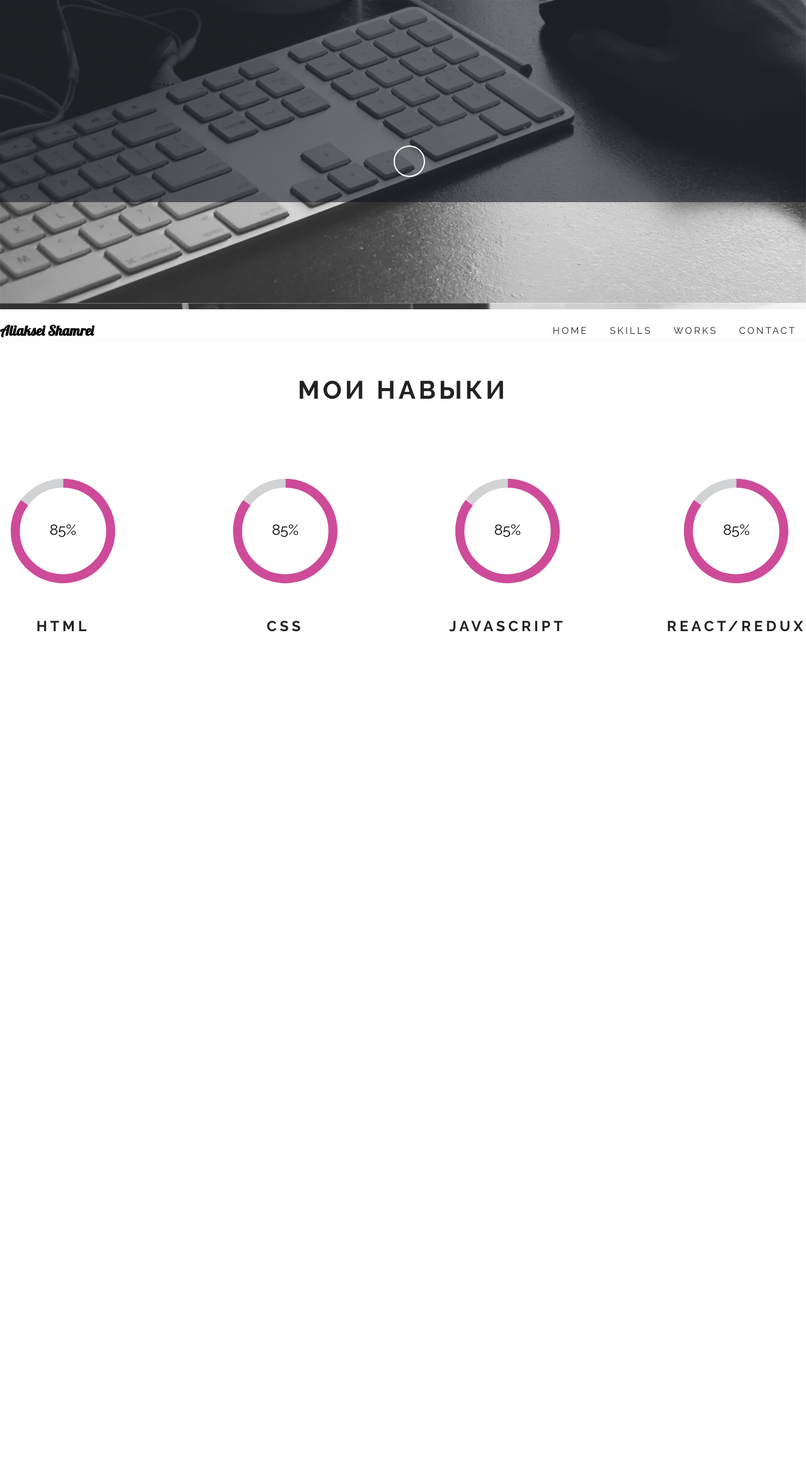
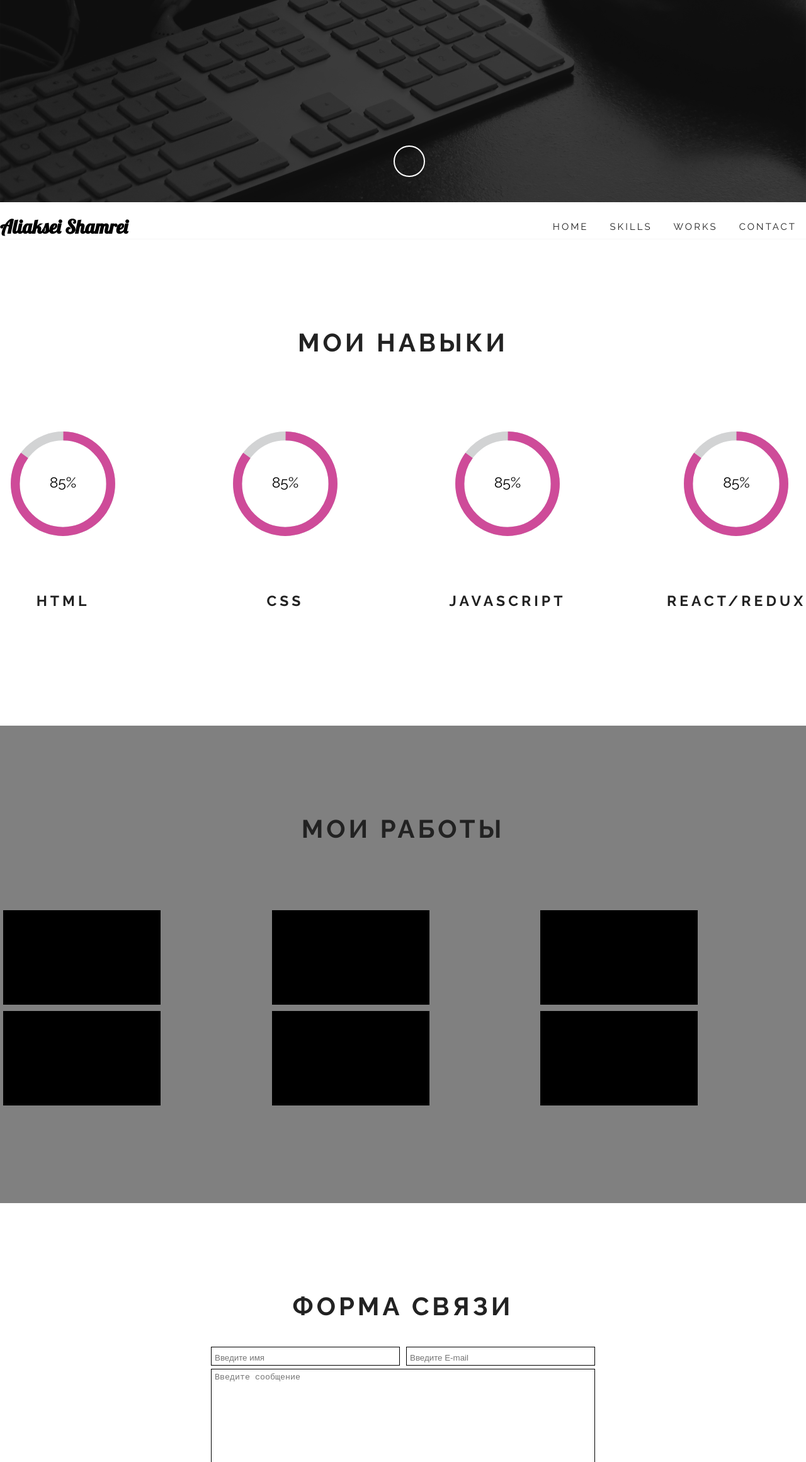
Before and after one commit to shamrei/site-portfolio, a plain HTML site: page index.html in a window 1280 px wide. Shown: the part 479-2800 px from the top of the page at 63% size. Before the commit the page ends 1541 px from the top, so only its background shows below. Drawn offline with Linux system fonts and the light colour scheme.

Commit message:
create 2 seciton

```diff
--- a/css/style.css
+++ b/css/style.css
@@ -1,9 +1,14 @@
     @import url(http://fonts.googleapis.com/css?family=Raleway:400,300,500,700,800);
     @import url(http://fonts.googleapis.com/css?family=Lobster);
+
     * {
         box-sizing: border-box;
         padding: 0;
         margin: 0;
+    }
+
+    .section {
+        padding: 100px 0 150px;
     }
 
     h1,
@@ -15,8 +20,10 @@
         font: 700 40px/1.2 Raleway, sans-serif;
         text-transform: uppercase;
         letter-spacing: 5px;
-        margin: 5px 0 5px;
+        padding-top: 35px;
+        margin: 5px 0 35px;
         color: #222;
+        text-align: center;
     }
 
     .container {
@@ -25,7 +32,7 @@
     }
 
     .header {
-        height: 970px;
+        height: 100vh;
         background-position: 50% 0px;
         background: url(../img/cover.jpg);
         background-color: #222;
@@ -38,6 +45,7 @@
         background-size: cover;
         padding: 0;
         color: #fff;
+        background-blend-mode: overlay;
     }
 
     .header h1 {
@@ -52,7 +60,6 @@
         left: 0;
         position: absolute;
         top: 0;
-        width: 100%;
         z-index: 0;
     }
 
@@ -84,6 +91,7 @@
         letter-spacing: 5px;
         margin: 5px 0 5px;
     }
+
     /* ---------------------------------------------- /*
  *Scroll Down
 /* ---------------------------------------------- */
@@ -122,7 +130,7 @@
     .menu-up {
         border-bottom: 1px solid #f5f5f5;
         position: relative;
-        width: 100%;
+        width: 100vw;
         z-index: 999;
         padding-top: 20px;
     }
@@ -166,18 +174,14 @@
         font-family: Raleway, sans-serif;
         color: #222;
     }
+
+    .navbar-header a {
+        font-size: 30px;
+    }
+
     /* section skills*/
 
-    .skills {
-        padding-top: 50px;
-        padding-bottom: 50px;
-    }
-
-    .section_name {
-        text-align: center;
-        font: 700 40px/1.2 Raleway, sans-serif;
-        text-transform: uppercase;
-    }
+    .skills {}
 
     .level {
         margin-top: 100px;
@@ -197,3 +201,57 @@
         top: -120px;
         font: 23px/1.2 Raleway, sans-serif;
     }
+
+    /*portfolio*/
+    .porfolio {
+        background-color: gray;
+    }
+
+    .portfolio_list {
+        margin-top: 100px;
+        display: grid;
+        grid-template-columns: 1fr 1fr 1fr;
+    }
+
+    .list {
+        margin: 5px;
+        background-color: #000;
+        width: 250px;
+        height: 150px;
+    }
+
+    /*form*/
+
+    .form {
+        display: flex;
+        flex-wrap: wrap;
+        align-items: center;
+        justify-content: center;
+        width: 700px;
+        margin: 0 auto;
+    }
+    .form input{
+        width: 300px;
+        height: 30px;
+        margin: 5px;
+        border: 1px solid #000;
+        padding: 5px 0 0 5px;
+    }
+    .form textarea{
+        height: 150px;
+        width: 610px;
+        resize: none;
+        border: 1px solid #000;
+        padding: 5px 0 5px 5px;
+    }
+    .btn{
+        width: 150px;
+        height: 30px;
+        margin-top: 30px;
+        border: 1px solid #000;
+        background-color: #fff;
+        color: black;
+        font-family: Raleway, "Times New Roman", Times, sans-serif;
+        text-transform: uppercase;
+        font-size: 15px;
+    }
--- a/index.html
+++ b/index.html
@@ -44,9 +44,9 @@
             </div>
             </nav>
         </section>
-        <section class="skills" id="skills">
+        <section class="skills section" id="skills">
             <div class="container">
-                <h2 class="section_name">Мои навыки</h2>
+                <h2>Мои навыки</h2>
                 <div class="level">
                     <div class="level_list">
                         <svg width="200px" height="200px" viewBox="0 0 42 42" class="donut">
@@ -87,6 +87,28 @@
                 </div>
             </div>
         </section>
+        <section class="porfolio section">
+            <div class="container">
+                <h2>Мои Работы</h2>
+                <div class="portfolio_list">
+                    <a href="#" class="list"></a>
+                    <a href="#" class="list"></a>
+                    <a href="#" class="list"></a>
+                    <a href="#" class="list"></a>
+                    <a href="#" class="list"></a>
+                    <a href="#" class="list"></a>
+                </div>
+            </div>
+        </section>
+        <section class="send_form section">
+            <h2>Форма связи</h2>
+            <form class="form" action="#">
+                <input type="text" placeholder="Введите имя">
+                <input type="email" placeholder="Введите E-mail">
+                <textarea name="message" placeholder="Введите сообщение"></textarea>
+                <button class="btn">Отправить</button>
+            </form>
+        </section>
     </main>
 
 </body>
```
